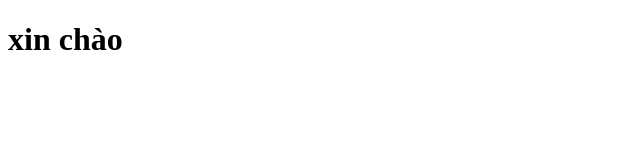
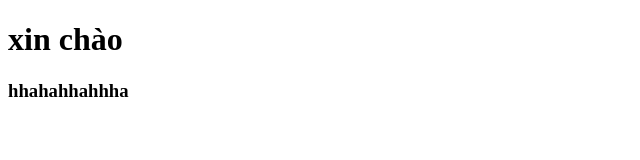
Before and after one commit to tienfake/ww, a plain HTML site: page index.html in a window 1280 px wide. Shown: the whole page, without its empty margins (0-640 px from the left). Drawn offline with Linux system fonts and the light colour scheme.

Commit message:
update code

```diff
--- a/index.html
+++ b/index.html
@@ -7,5 +7,6 @@
 </head>
 <body>
     <h1>xin chào</h1>
+    <h3>hhahahhahhha</h3>
 </body>
 </html>
```
